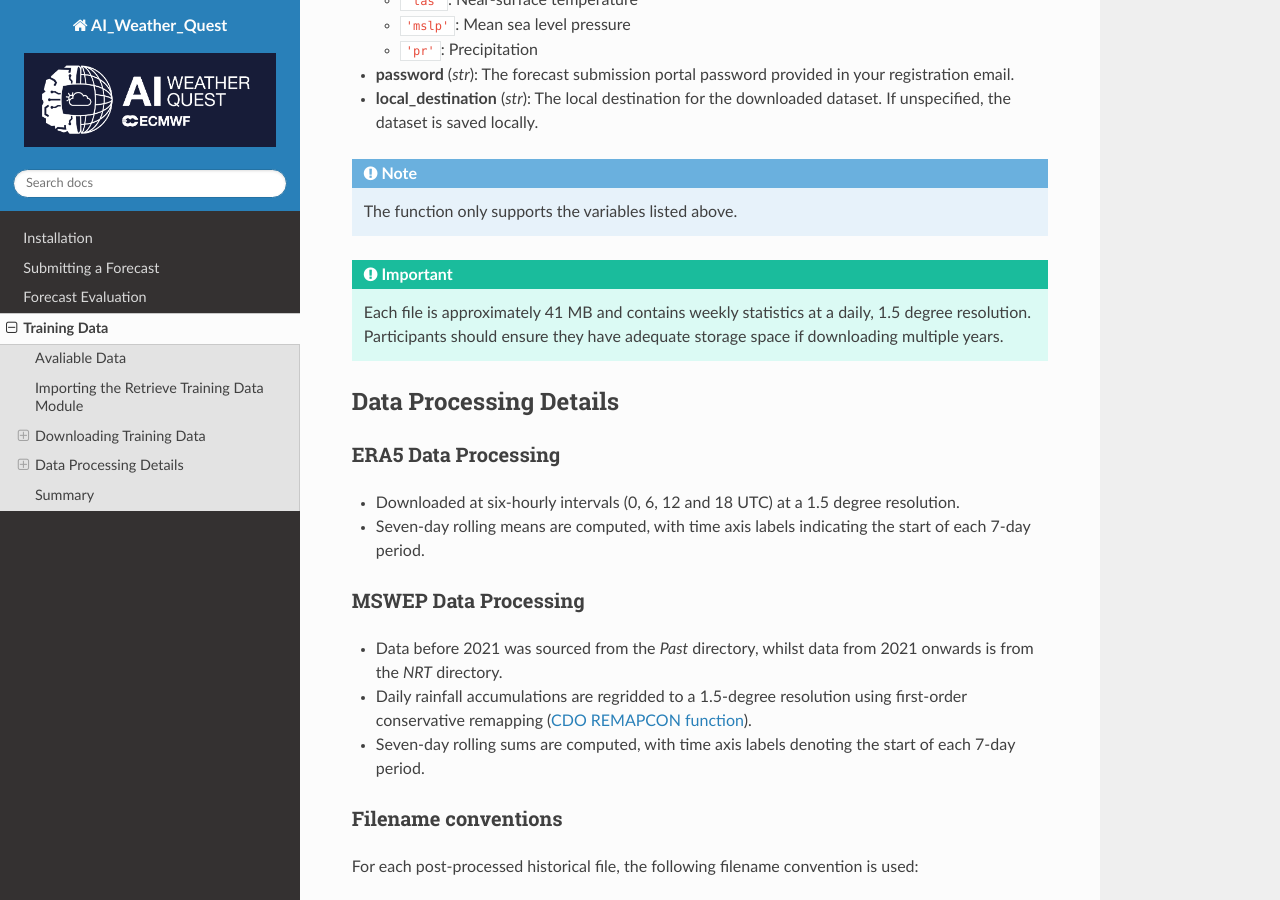
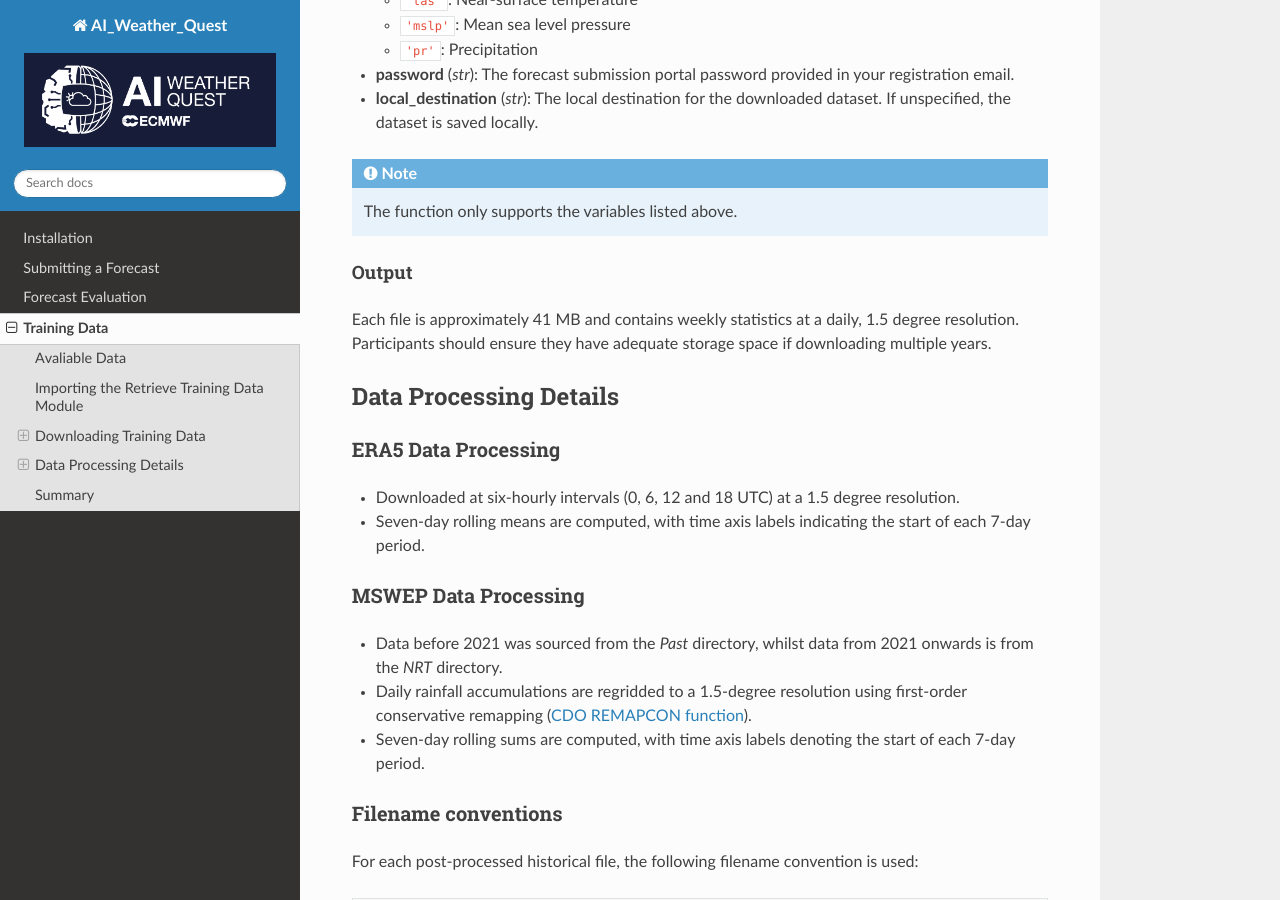
Before and after one commit to joshuatalib/AI_weather_quest, a Sphinx documentation site: the page built from docs/source/training_data.rst, in a window 1280 px wide and 900 px high, scrolled down 1207 px. Built offline with Sphinx 7.4.7 and the Read the Docs theme 3.1.0, drawn with Linux system fonts in a browser that asks for light colours; pages that are not in the unit, such as notebooks, are missing from menus.

Commit message:
Update training_data.rst

```diff
--- a/docs/source/training_data.rst
+++ b/docs/source/training_data.rst
@@ -51,9 +51,10 @@
 
    The function only supports the variables listed above.
 
-.. important::
+Output
+~~~~~~~~~~~~~
 
-   Each file is approximately 41 MB and contains weekly statistics at a daily, 1.5 degree resolution. Participants should ensure they have adequate storage space if downloading multiple years.
+Each file is approximately 41 MB and contains weekly statistics at a daily, 1.5 degree resolution. Participants should ensure they have adequate storage space if downloading multiple years.
 
 
 Data Processing Details
```
